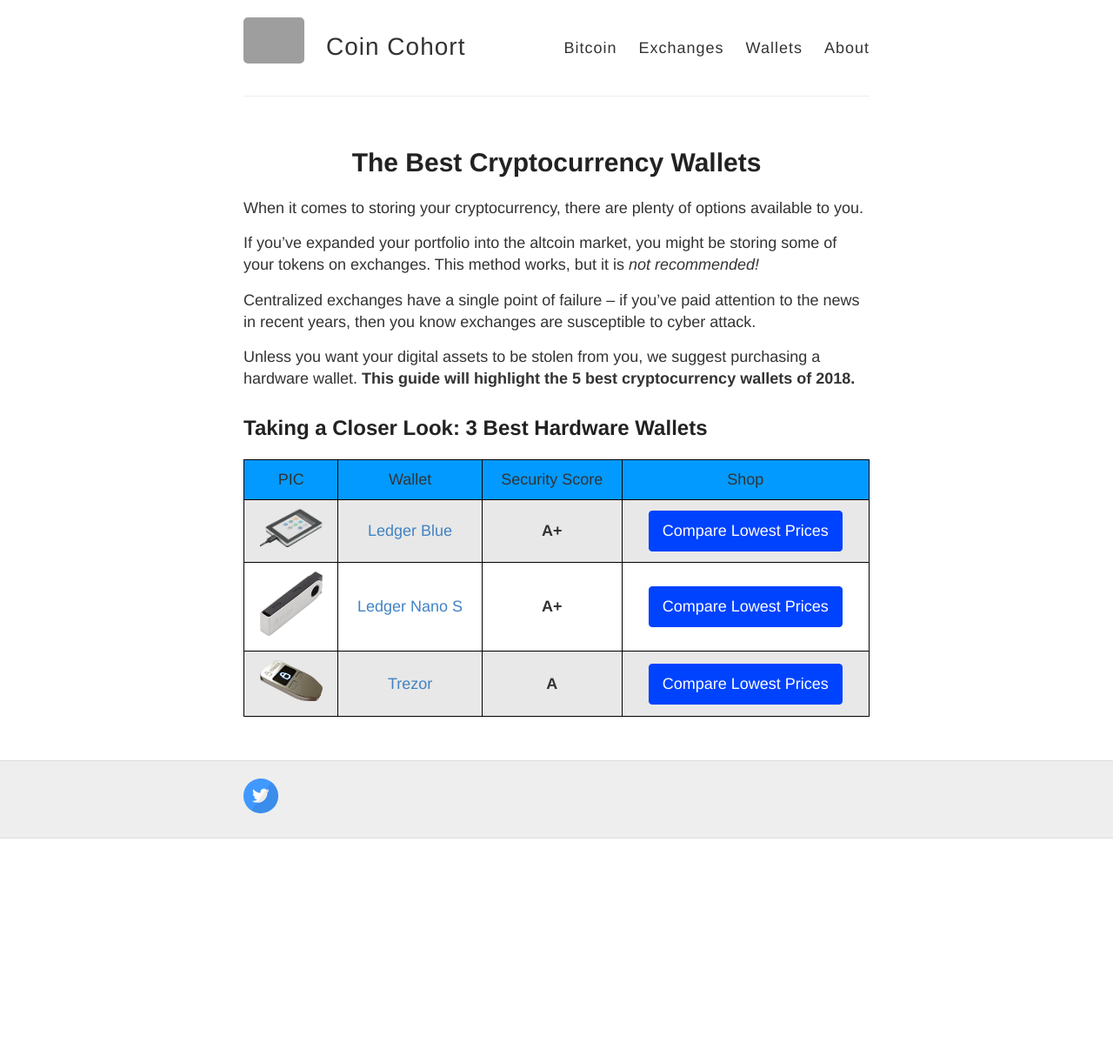
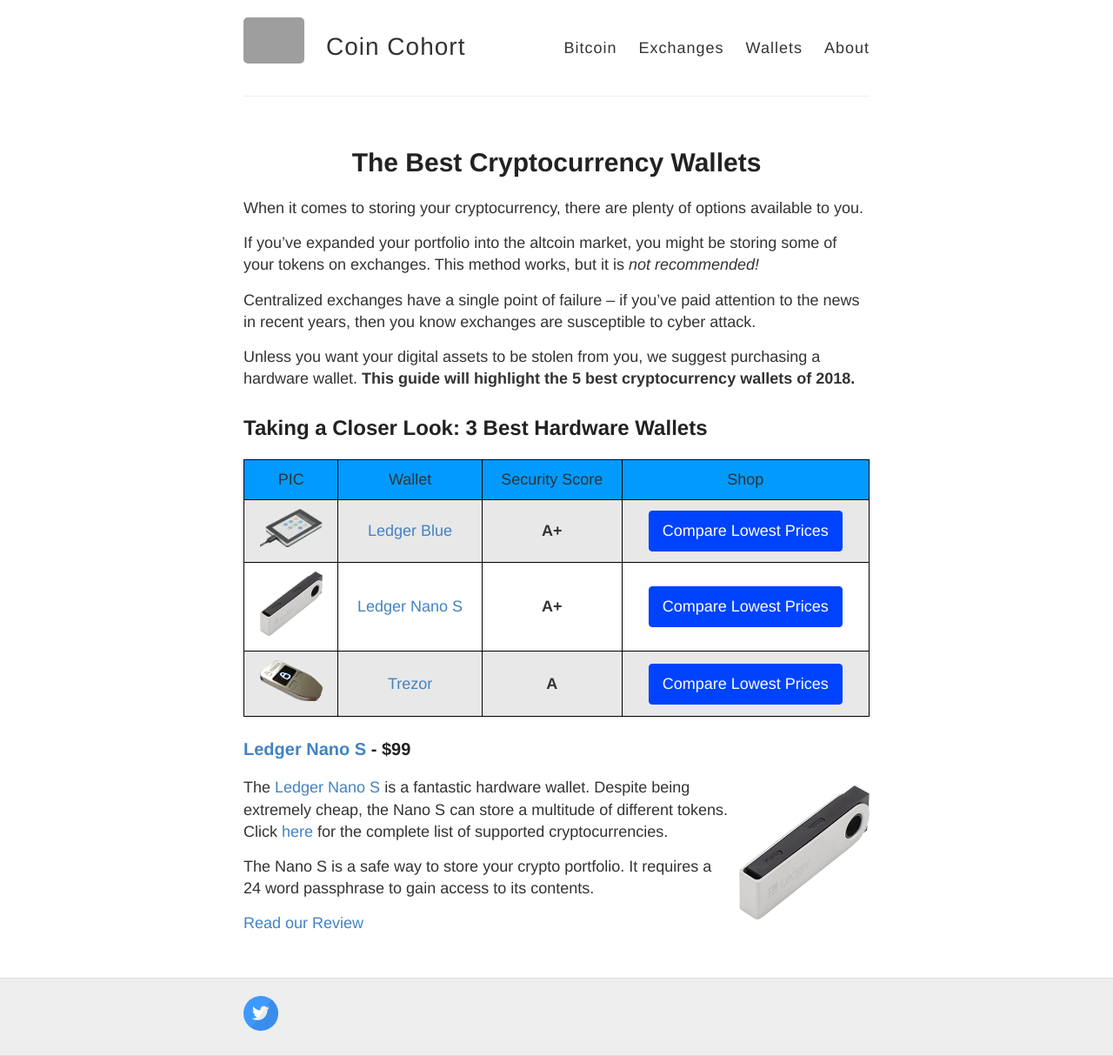
Before and after one commit to homebodygym/homebodygym, a Jekyll site: the page built from pages/wallets/wallets.md, in a window 1280 px wide. Shown: the whole page at 87% size. Built offline with Jekyll 4.4.1, drawn with Linux system fonts in a browser that asks for light colours; our own code applies the rules of GitHub Pages for plain Markdown files; a script that is not in the unit is left out; before the commit the page ends 964 px from its top, so only the background shows below that; grey boxes are pictures that could not be loaded.

Commit message:
ledger nano s

```diff
--- a/pages/wallets/wallets.md
+++ b/pages/wallets/wallets.md
@@ -28,10 +28,10 @@
 		<td><a class="big-button" target="_blank" href="http://rover.ebay.com/rover/1/711-53200-19255-0/1?icep_ff3=9&pub=5575386472&toolid=10001&campid=5338296716&customid=&icep_uq=ledger+blue+wallet&icep_sellerId=&icep_ex_kw=&icep_sortBy=12&icep_catId=&icep_minPrice=&icep_maxPrice=&ipn=psmain&icep_vectorid=229466&kwid=902099&mtid=824&kw=lg">Compare Lowest Prices</a></td>
 	</tr>
 	<tr>
-		<td><a target="_blank" href="http://rover.ebay.com/rover/1/711-53200-19255-0/1?icep_ff3=9&pub=5575386472&toolid=10001&campid=5338296716&customid=&icep_uq=ledger+nano+s&icep_sellerId=&icep_ex_kw=&icep_sortBy=12&icep_catId=&icep_minPrice=&icep_maxPrice=&ipn=psmain&icep_vectorid=229466&kwid=902099&mtid=824&kw=lg"><img class="table-image" alt="ledger-nano-s" src="/img/wallets/ledger-nano-s.png" /></a></td>
-		<td><a target="_blank" href="http://rover.ebay.com/rover/1/711-53200-19255-0/1?icep_ff3=9&pub=5575386472&toolid=10001&campid=5338296716&customid=&icep_uq=ledger+nano+s&icep_sellerId=&icep_ex_kw=&icep_sortBy=12&icep_catId=&icep_minPrice=&icep_maxPrice=&ipn=psmain&icep_vectorid=229466&kwid=902099&mtid=824&kw=lg">Ledger Nano S</a></td>
+		<td><a target="_blank" href="https://amzn.to/2H7TIsp"><img class="table-image" alt="ledger-nano-s" src="/img/wallets/ledger-nano-s.png" /></a></td>
+		<td><a target="_blank" href="https://amzn.to/2H7TIsp">Ledger Nano S</a></td>
 		<td><b>A+</b></td>
-		<td><a class="big-button" target="_blank" href="http://rover.ebay.com/rover/1/711-53200-19255-0/1?icep_ff3=9&pub=5575386472&toolid=10001&campid=5338296716&customid=&icep_uq=ledger+nano+s&icep_sellerId=&icep_ex_kw=&icep_sortBy=12&icep_catId=&icep_minPrice=&icep_maxPrice=&ipn=psmain&icep_vectorid=229466&kwid=902099&mtid=824&kw=lg">Compare Lowest Prices</a></td>
+		<td><a class="big-button" target="_blank" href="https://amzn.to/2H7TIsp">Compare Lowest Prices</a></td>
 	</tr>
 	<tr>
 		<td><a target="_blank" href="http://rover.ebay.com/rover/1/711-53200-19255-0/1?icep_ff3=9&pub=5575386472&toolid=10001&campid=5338296716&customid=&icep_uq=trezor+wallet&icep_sellerId=&icep_ex_kw=&icep_sortBy=12&icep_catId=&icep_minPrice=&icep_maxPrice=&ipn=psmain&icep_vectorid=229466&kwid=902099&mtid=824&kw=lg"><img class="table-image" alt="trezor-wallet" src="/img/wallets/trezor.png" /></a></td>
@@ -40,3 +40,12 @@
 		<td><a class="big-button" target="_blank" href="http://rover.ebay.com/rover/1/711-53200-19255-0/1?icep_ff3=9&pub=5575386472&toolid=10001&campid=5338296716&customid=&icep_uq=trezor+wallet&icep_sellerId=&icep_ex_kw=&icep_sortBy=12&icep_catId=&icep_minPrice=&icep_maxPrice=&ipn=psmain&icep_vectorid=229466&kwid=902099&mtid=824&kw=lg">Compare Lowest Prices</a></td>
 	</tr>
 </table>
+
+### [Ledger Nano S](https://amzn.to/2H7TIsp){: target="_blank"} - $99
+![Ledger Nano S](/img/wallets/ledger-nano-s.png){: .img-right .img-small}
+
+The [Ledger Nano S](https://amzn.to/2H7TIsp){: target="_blank"} is a fantastic hardware wallet. Despite being extremely cheap, the Nano S can store a multitude of different tokens. Click [here](https://www.ledgerwallet.com/cryptocurrencies){: target="_blank"} for the complete list of supported cryptocurrencies.
+
+The Nano S is a safe way to store your crypto portfolio. It requires a 24 word passphrase to gain access to its contents.
+
+[Read our Review](https://amzn.to/2H7TIsp){: target="_blank"}
```
